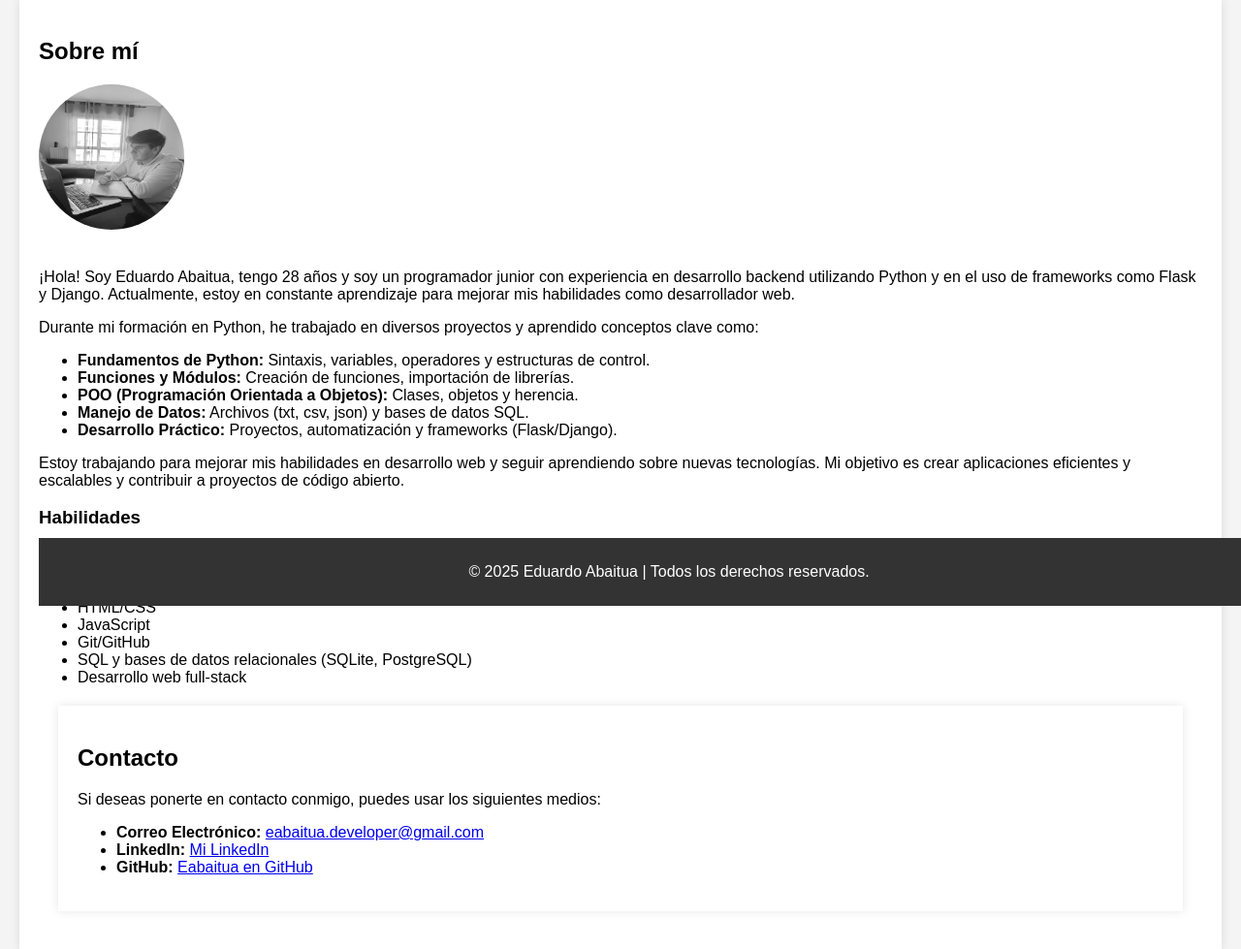
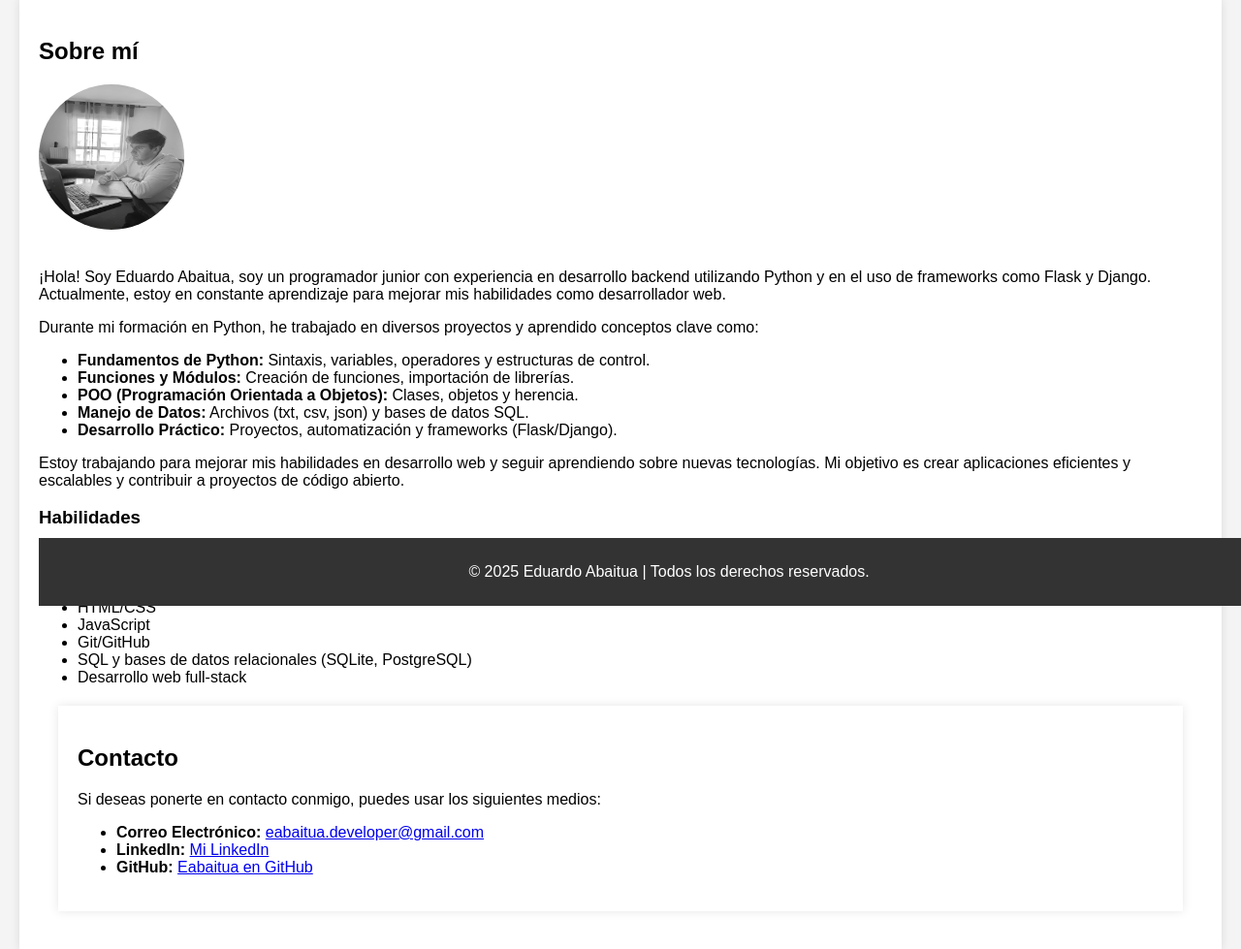
Before and after one commit to Eabaitua/mi-portfolio, a Flask app: page / in a window 1280 px wide. Shown: the part 175-1154 px from the top of the page at 97% size. Run offline with Flask 3, Linux system fonts and the light colour scheme.

Commit message:
edad quitada

```diff
--- a/templates/index.html
+++ b/templates/index.html
@@ -24,7 +24,7 @@
          alt="Foto de Eduardo Abaitua"
          style="width: 150px; height: 150px; border-radius: 50%; margin-bottom: 20px;">
 
-    <p>¡Hola! Soy Eduardo Abaitua, tengo 28 años y soy un programador junior con experiencia en desarrollo backend
+    <p>¡Hola! Soy Eduardo Abaitua, soy un programador junior con experiencia en desarrollo backend
         utilizando Python y en el uso de frameworks como Flask y Django. Actualmente, estoy en constante aprendizaje
         para mejorar mis habilidades como desarrollador web.
     </p>
```
